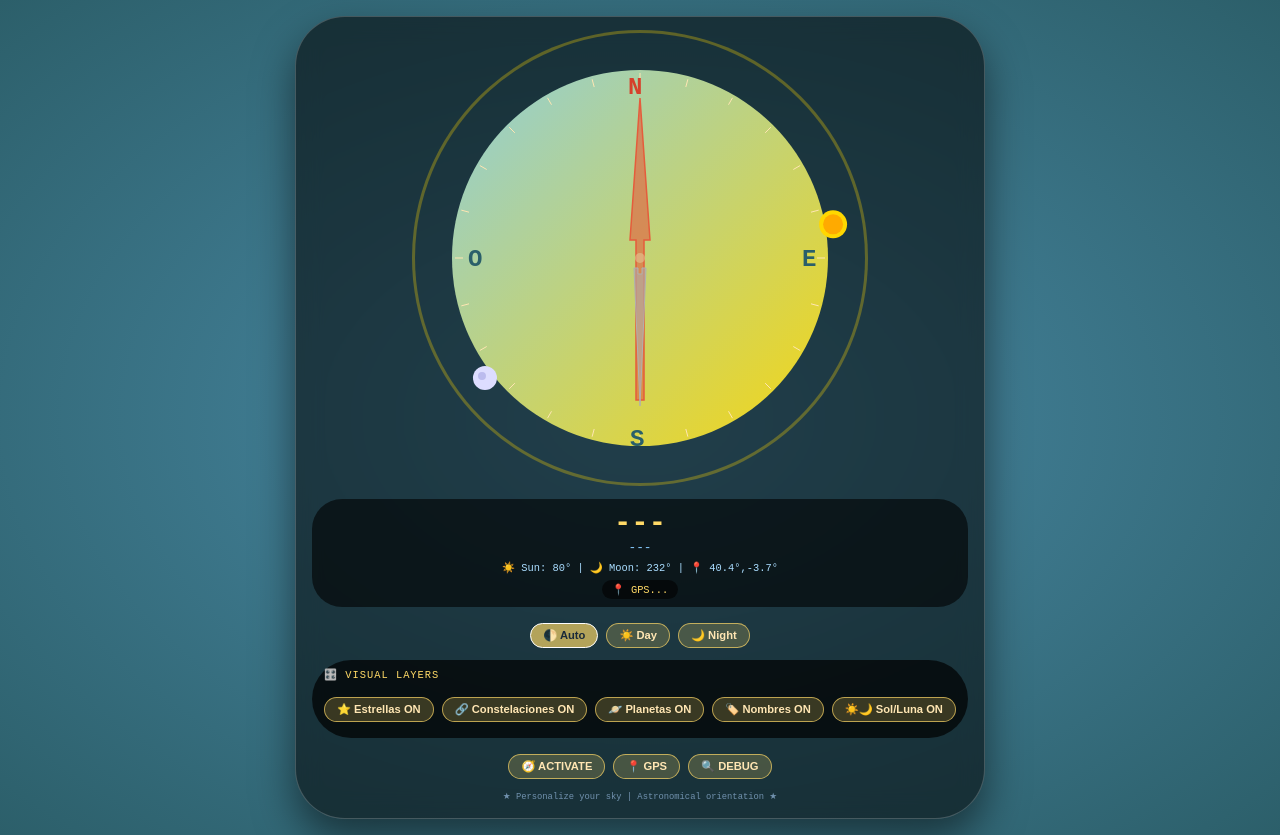
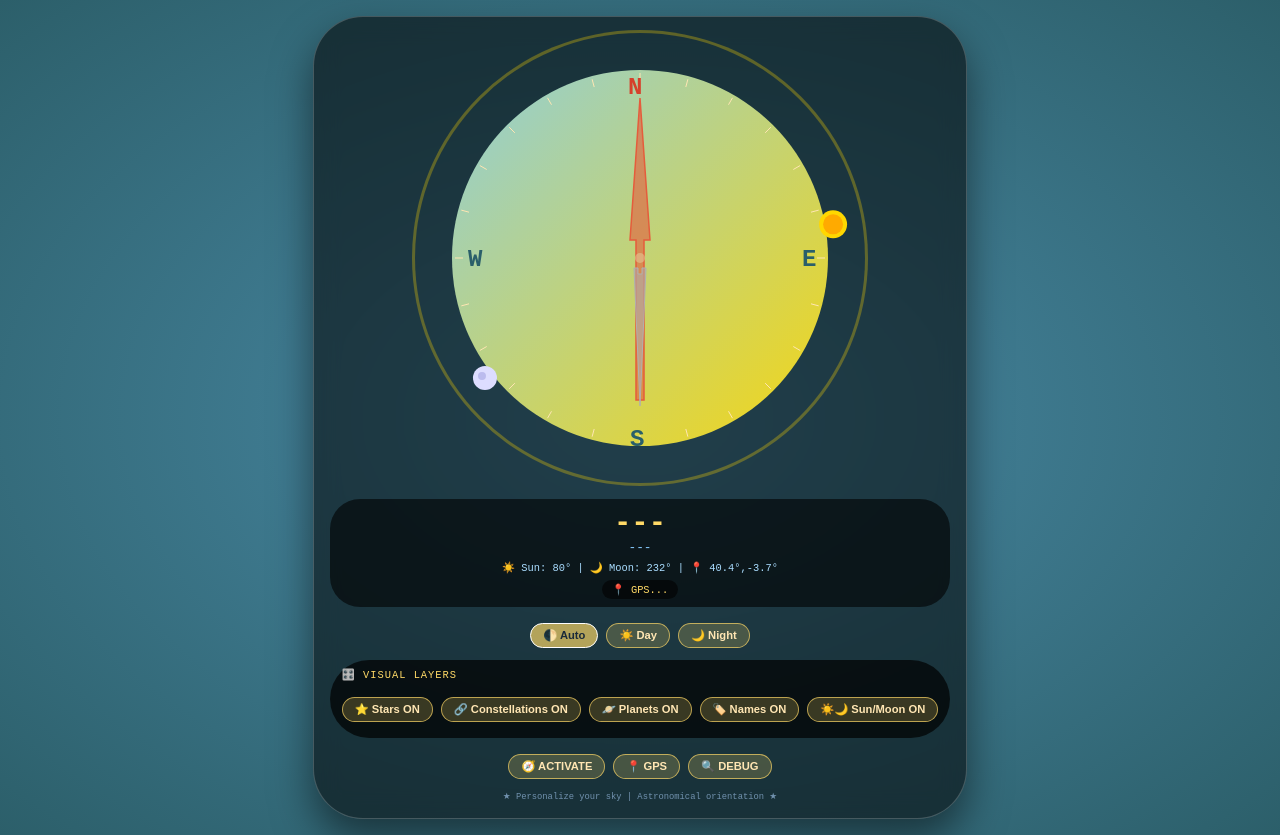
Before and after one commit to shoponlinecentrocomercial/compass-app, a website: page www/index.html in a window 1280 px wide. Drawn offline with Linux system fonts and the light colour scheme.

Commit message:
Add files via upload

```diff
--- a/www/index.html
+++ b/www/index.html
@@ -3,7 +3,7 @@
 <head>
     <meta charset="UTF-8">
     <meta name="viewport" content="width=device-width, initial-scale=1.0, user-scalable=no, viewport-fit=cover">
-    <title>Celestial Compass</title>
+    <title>Stellar compass</title>
     <script src="capacitor.js"></script>
     <style>
         * { margin: 0; padding: 0; box-sizing: border-box; user-select: none; }
@@ -105,11 +105,11 @@
         }
 
         function updateLayerButtons() {
-            document.getElementById('toggleStars').innerText = layers.stars ? "⭐ Estrellas ON" : "⭐ Estrellas OFF";
-            document.getElementById('toggleConstellations').innerText = layers.constellations ? "🔗 Constelaciones ON" : "🔗 Constelaciones OFF";
-            document.getElementById('togglePlanets').innerText = layers.planets ? "🪐 Planetas ON" : "🪐 Planetas OFF";
-            document.getElementById('toggleLabels').innerText = layers.labels ? "🏷️ Nombres ON" : "🏷️ Nombres OFF";
-            document.getElementById('toggleSunMoon').innerText = layers.sunMoon ? "☀️🌙 Sol/Luna ON" : "☀️🌙 Sol/Luna OFF";
+            document.getElementById('toggleStars').innerText = layers.stars ? "⭐ Stars ON" : "⭐ Stars OFF";
+            document.getElementById('toggleConstellations').innerText = layers.constellations ? "🔗 Constellations ON" : "🔗 Constellations OFF";
+            document.getElementById('togglePlanets').innerText = layers.planets ? "🪐 Planets ON" : "🪐 Planets OFF";
+            document.getElementById('toggleLabels').innerText = layers.labels ? "🏷️ Names ON" : "🏷️ Names OFF";
+            document.getElementById('toggleSunMoon').innerText = layers.sunMoon ? "☀️🌙 Sun/Moon ON" : "☀️🌙 Sun/Moon OFF";
         }
 
         const stars = [
@@ -329,7 +329,7 @@
             ctx.fillStyle = isNight ? "#88ccff" : "#2a5f6a";
             ctx.fillText("S", -10, radius+8);
             ctx.fillText("E", radius-18, 8);
-            ctx.fillText("O", -radius+8, 8);
+            ctx.fillText("W", -radius+8, 8);
             ctx.restore();
 
             if(layers.sunMoon) {
```
